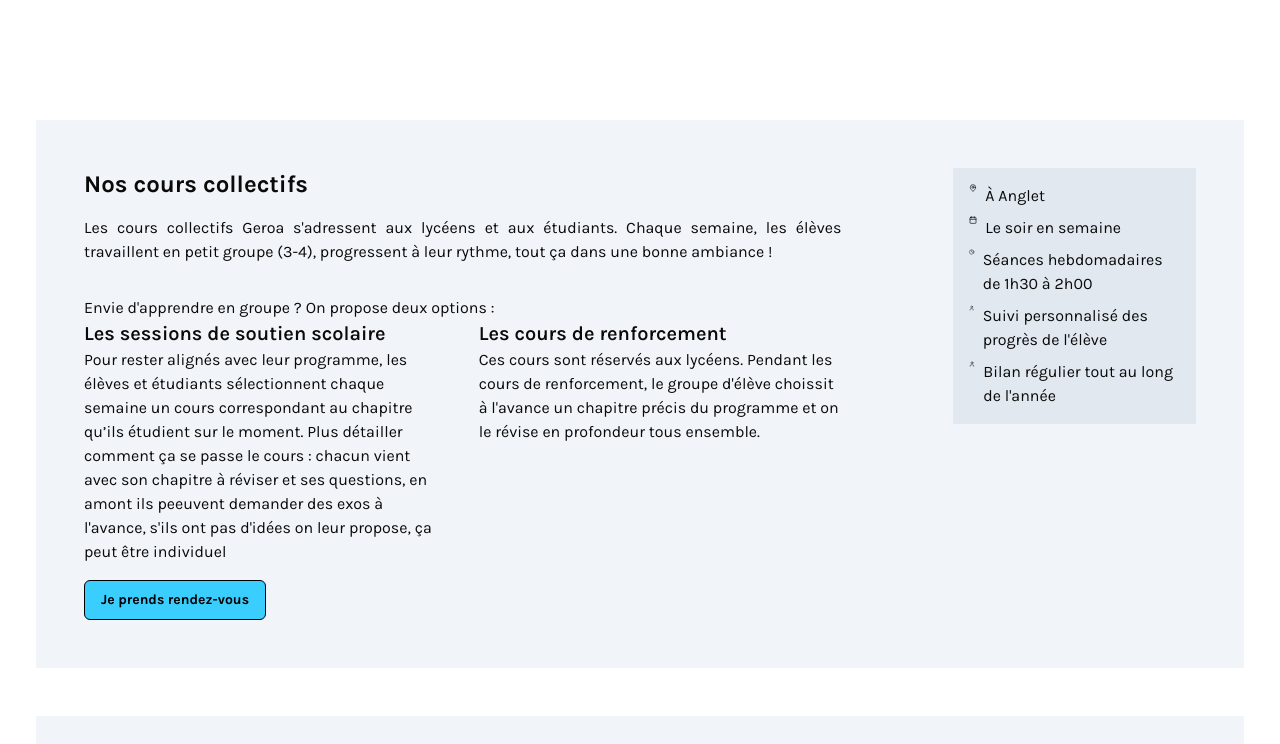
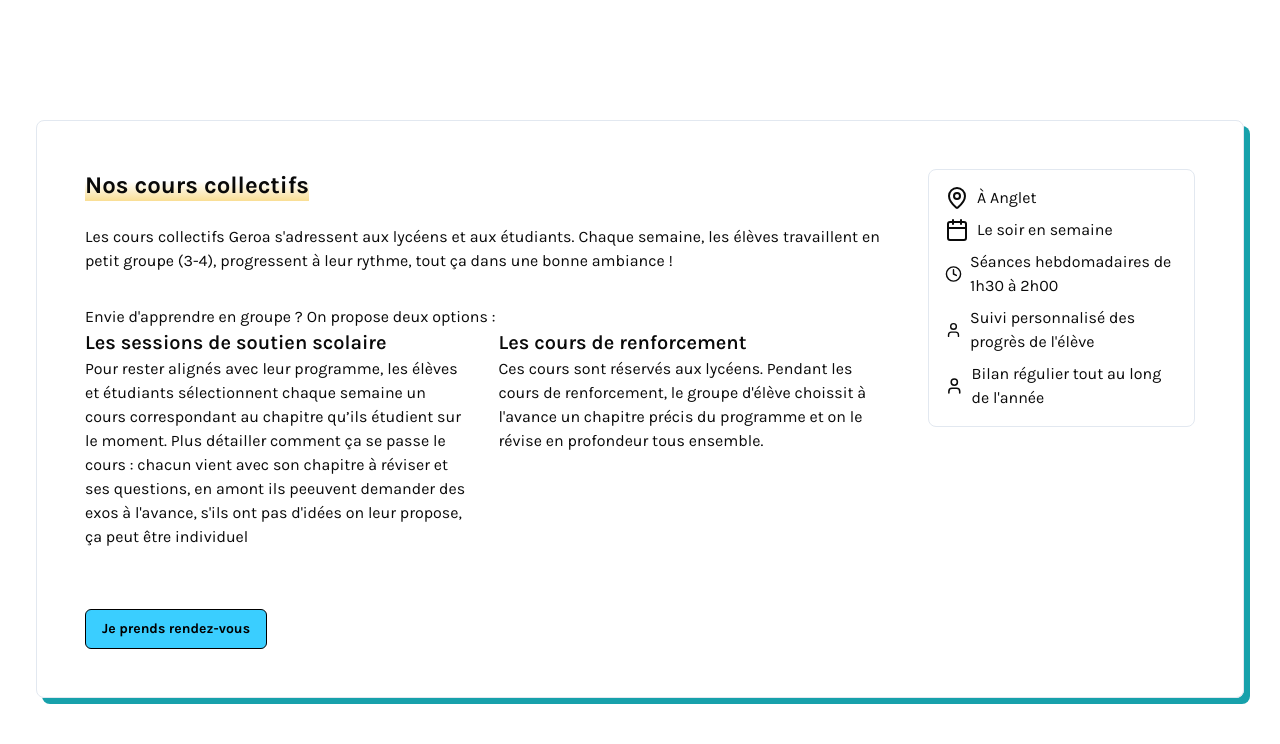
Before and after one commit to clemencefrz/cours-geroa, a Next.js app: page /nos-cours in a window 1280 px wide. Shown: the part 540-1284 px from the top of the page. Built offline with nearby package versions, Linux system fonts and the light colour scheme.

Commit message:
improve nos cours

```diff
--- a/app/nos-cours/components/Block.tsx
+++ b/app/nos-cours/components/Block.tsx
@@ -14,21 +14,23 @@
   return (
     <div
       id={id}
-      className=" bg-slate-100 w-full gap-28 flex flex-row p-12 items-start"
+      className="shadow-[6px_6px_0px] shadow-brandFour border-slate-200 border w-full gap-12 flex flex-row p-12 items-start rounded-lg"
     >
       {/* Bloc de gauche */}
-      <div className=" bg-slate-100 w-full gap-4 flex flex-col">
-        <h2>{title}</h2>
+      <div className="w-full flex flex-col gap-6">
+        <h2 className="w-max bg-gradient-to-b from-transparent to-brandThree from-40%">
+          {title}
+        </h2>
         {content}
-        <Button asChild className="self-start">
+        <Button asChild className="self-start mt-9">
           <Link href="/contact">Je prends rendez-vous</Link>
         </Button>
       </div>
       {/* Bloc de droite */}
-      <div className="bg-slate-200 p-4 gap-2 flex flex-col ">
+      <div className="border rounded-lg border-slate-200 p-4 gap-2 flex flex-col ">
         {infos.map((info, key) => (
-          <p className="flex flex-row" key={key}>
-            <info.icon className="mr-2 w-2 h-2" /> {info.description}
+          <p className="flex flex-row items-center" key={key}>
+            <info.icon className="mr-2" /> {info.description}
           </p>
         ))}
       </div>
```
